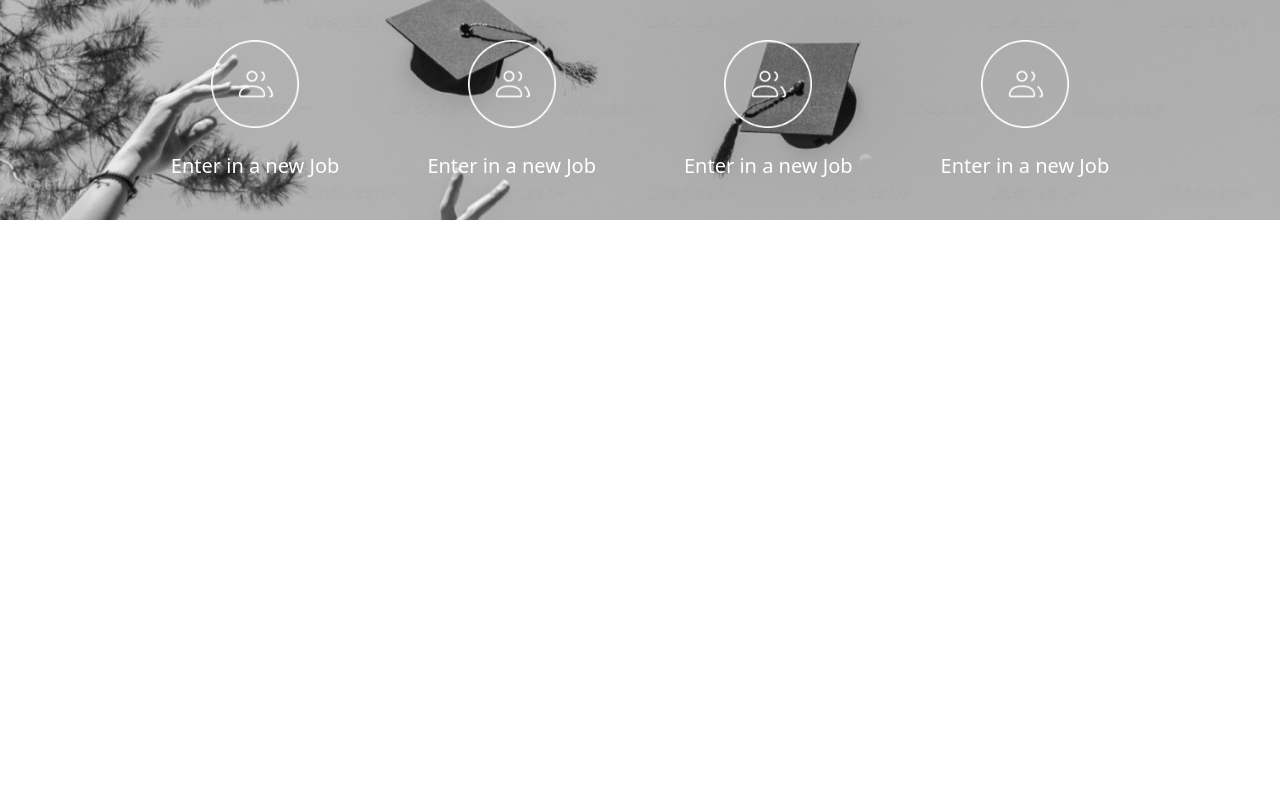
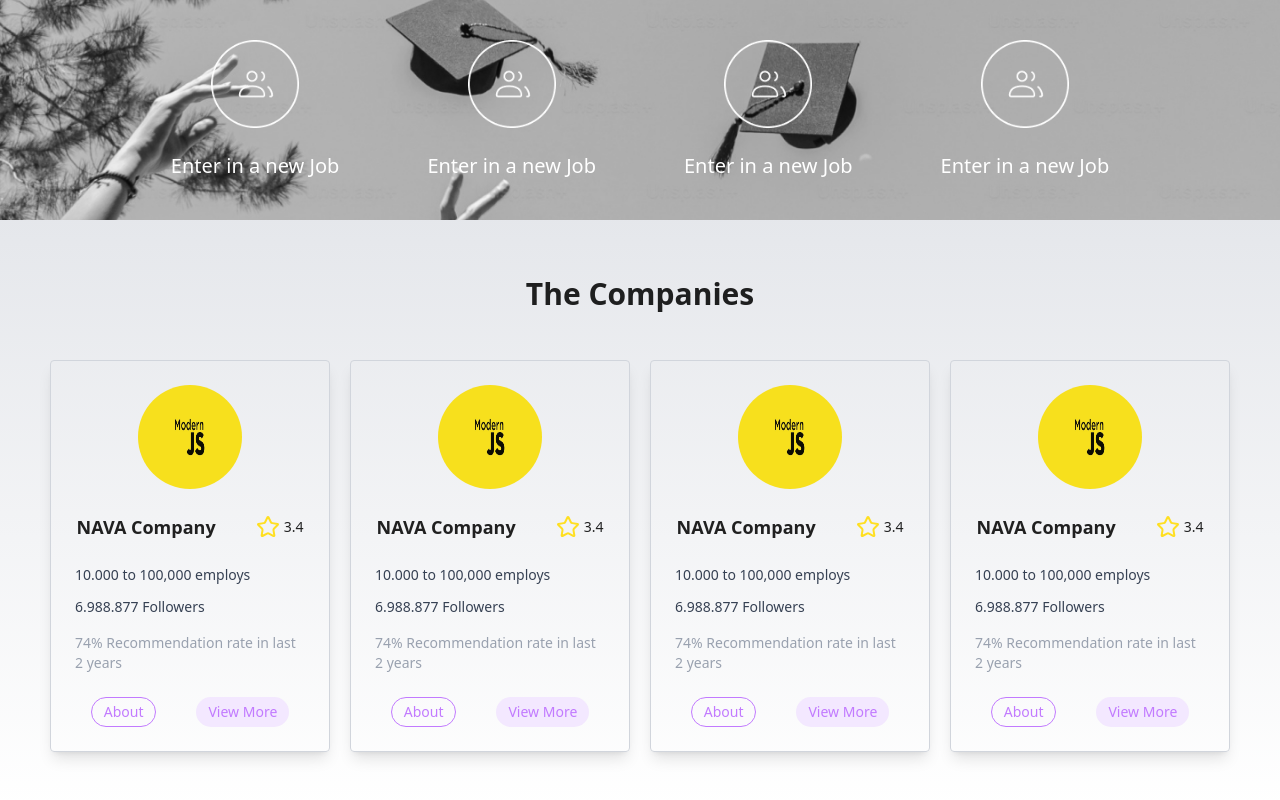
Before and after one commit to Trabalho-Tic/Tic-Site-de-vagas-de-emprego-, a React (Vite) app in the folder Frontend/TicFrontend/: page /home in a window 1280 px wide. Shown: the part 932-1732 px from the top of the page. Before the commit the page ends 1152 px from the top, so only its background shows below. Built offline with nearby package versions, Linux system fonts and the light colour scheme.

Commit message:
Criando o card das companies

```diff
--- a/Frontend/TicFrontend/src/Pages/Home.jsx
+++ b/Frontend/TicFrontend/src/Pages/Home.jsx
@@ -2,6 +2,7 @@ import React from "react"
 import Header from "../components/Header"
 import Input from "../components/input"
 import Card from "../components/Card";
+import CardCompanies from "../components/CardCompanies";
 import { Search } from "lucide-react";
 import frame from "../assets/Frame 569.png"
 
@@ -49,6 +50,15 @@ function Vagas() {
                     </div>
                 </div>
             </section>
+            <section className="flex flex-col py-14 justify-center items-center bg-gradient-to-t from-white to-gray-200">
+                <p className="text-3xl font-semibold pb-12">The Companies</p>
+                <div className="grid grid-cols-1 sm:grid-cols-3 lg:grid-cols-4 gap-5">
+                    <CardCompanies />
+                    <CardCompanies />
+                    <CardCompanies />
+                    <CardCompanies />
+                </div>
+            </section>
         </>
     )
 }
--- /dev/null
+++ b/Frontend/TicFrontend/src/components/CardCompanies.jsx
@@ -0,0 +1,26 @@
+import React from "react";
+import logo from "../assets/js moderno.webp"
+import { Star } from "lucide-react"
+
+function CardCompanies(props) {
+    return (
+        <div className="flex flex-col h-auto w-70 p-6 border-1 border-gray-300 rounded-sm items-center shadow-lg transition-all duration-300 hover:shadow-purple-300 hover:-translate-y-1">
+            <img className="h-26 w-26 rounded-full" src={logo} alt="" />
+            <div className="flex justify-between gap-10 py-6">
+                <p className="text-lg font-semibold">NAVA Company</p>
+                <p className="flex gap-1 font-medium text-sm items-center"><Star className="text-yellow-300" /> 3.4</p>
+            </div>
+            <div className="flex flex-col">
+                <p className="text-sm font-medium pb-3 text-gray-700">10.000 to 100,000 employs</p>
+                <p className="text-sm font-medium pb-4 text-gray-700">6.988.877 Followers</p>
+                <p className="text-sm font-medium pb-6 text-gray-400">74% Recommendation rate in last 2 years </p>
+            </div>
+            <div className="flex gap-10">
+                <button className="text-sm text-purple-400 px-3 py-1 rounded-3xl border-1 border-urple-400 transition-all duration-400 hover:bg-purple-500 hover:text-black font-medium">About</button>
+                <button className="bg-purple-100 text-sm text-purple-400 px-3 py-1 rounded-3xl transition-all duration-400 hover:bg-purple-500 hover:text-black font-medium">View More</button>
+            </div>
+        </div>
+    )
+}
+
+export default CardCompanies
```
